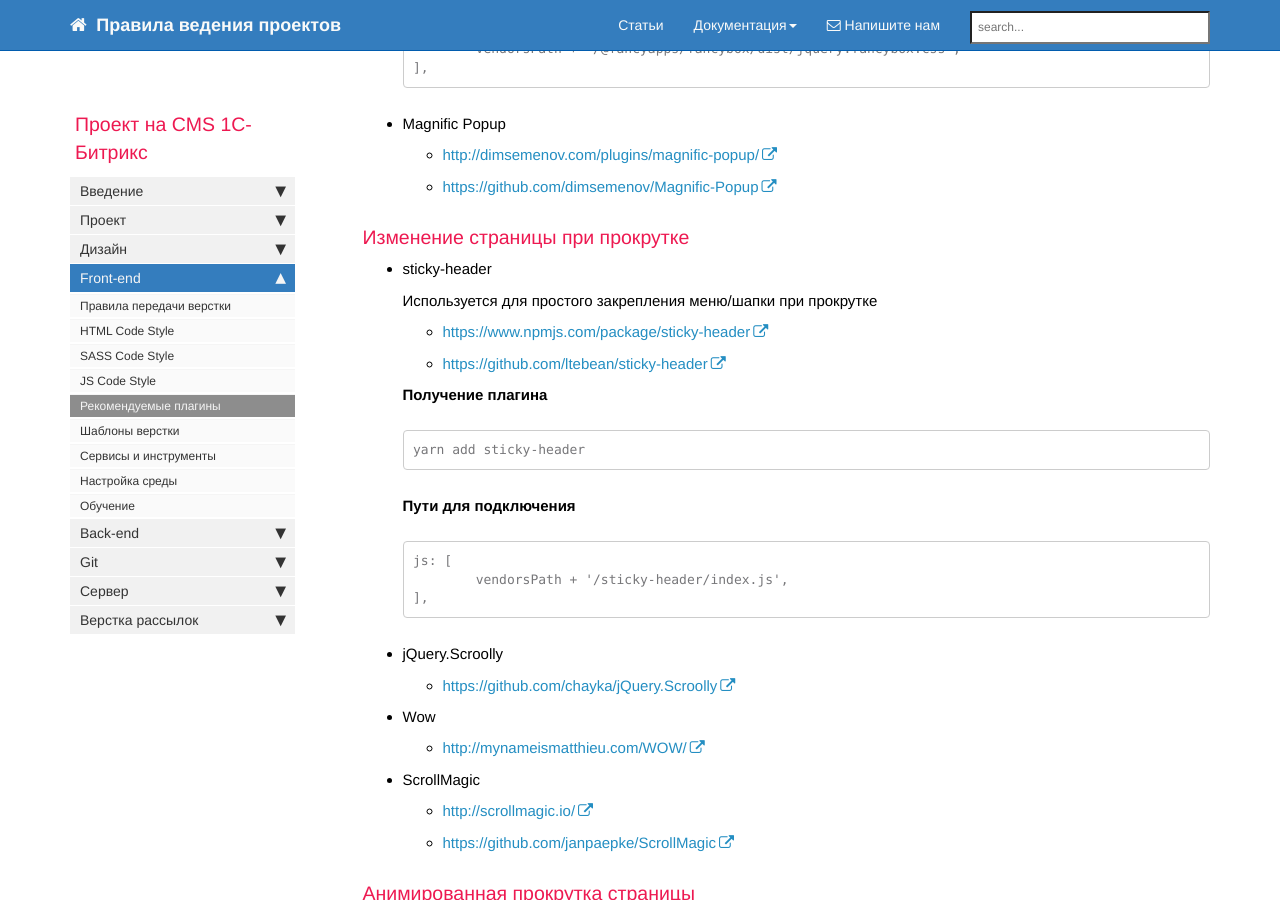
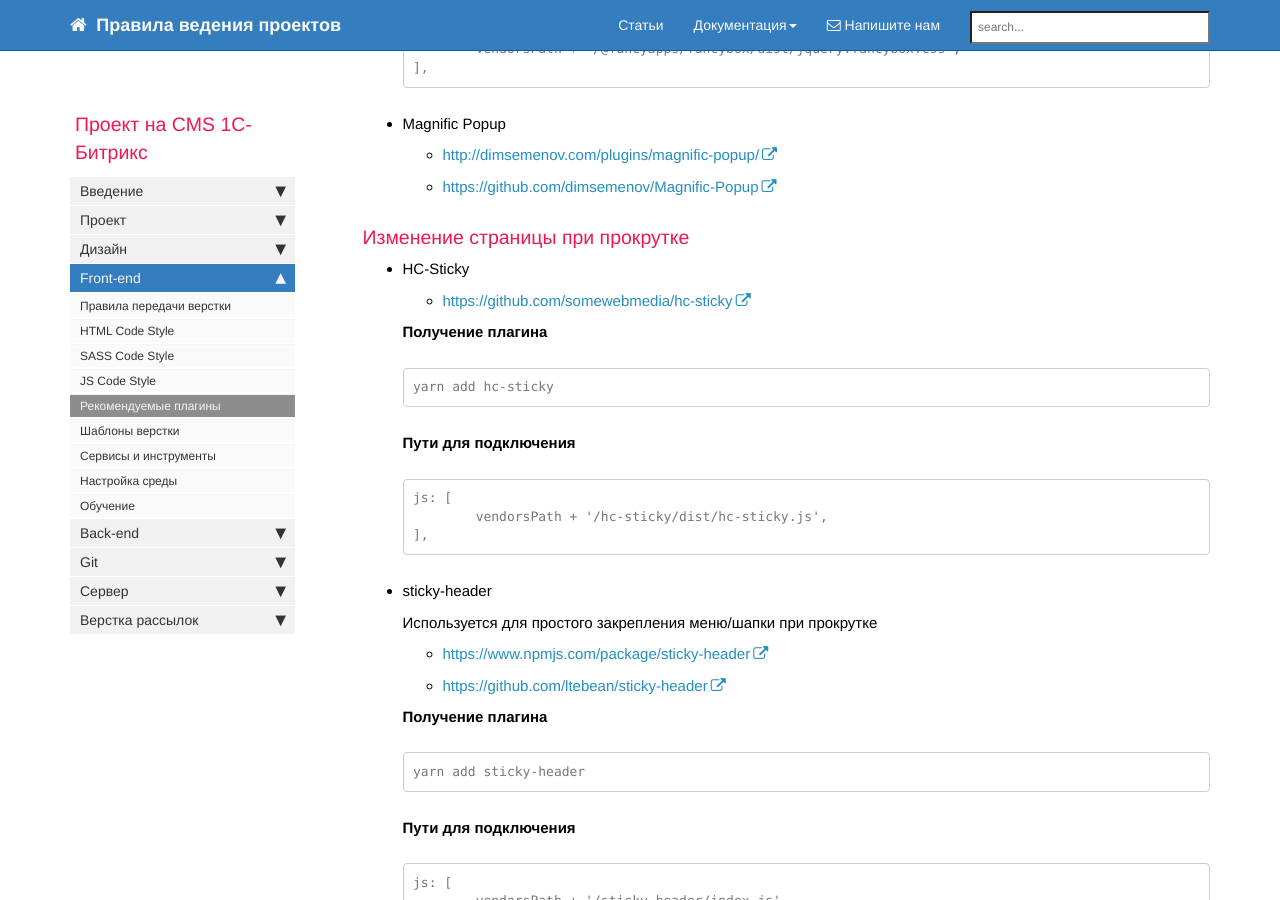
Before and after one commit to gdecider/gdecider.github.io, a Jekyll site: the page built from pages/bx/bx_front-recomend-plugins.md, in a window 1280 px wide and 900 px high, scrolled down 3321 px. Built offline with Jekyll 4.4.1, drawn with Linux system fonts in a browser that asks for light colours; nearby versions of some CDN libraries; comment, search, counter and statistics services are not loaded.

Commit message:
Update bx_front-recomend-plugins.md

````diff
--- a/pages/bx/bx_front-recomend-plugins.md
+++ b/pages/bx/bx_front-recomend-plugins.md
@@ -195,6 +195,24 @@ toc: false
   * [https://github.com/dimsemenov/Magnific-Popup](https://github.com/dimsemenov/Magnific-Popup)
 
 ### Изменение страницы при прокрутке
+
+* HC-Sticky
+
+  * [https://github.com/somewebmedia/hc-sticky](https://github.com/somewebmedia/hc-sticky)
+
+  **Получение плагина**
+
+  ```bash
+  yarn add hc-sticky
+  ```
+
+  **Пути для подключения**
+
+  ```
+  js: [
+ 	vendorsPath + '/hc-sticky/dist/hc-sticky.js',
+  ],
+  ```
 
 * sticky-header
 
````
